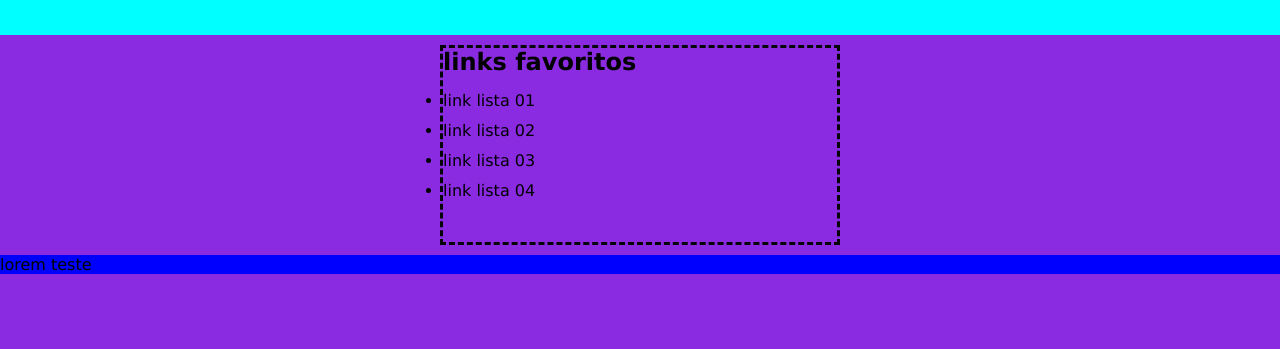
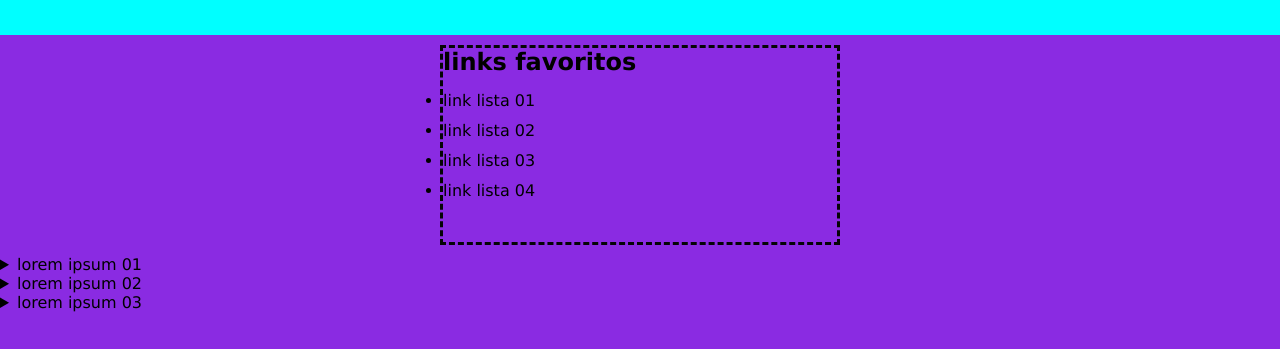
Before and after one commit to microdoraul/Display_tb, a website: page index.html in a window 1280 px wide. Shown: the part 65-414 px from the top of the page. Drawn offline with Linux system fonts and the light colour scheme.

Commit message:
Add a pasta doc

```diff
--- a/index.html
+++ b/index.html
@@ -38,9 +38,23 @@
         </ul>
     </section>
 
+
     <!-- Segunda seção: Bloco de conteúdo/texto -->
-    <section class="container">
-        <p>lorem teste</p>
+    <section class="Sumario">
+        <details>
+            <summary>lorem ipsum 01</summary>
+            <p>Lorem ipsum dolor sit amet consectetur adipisicing elit. Ratione minus dolorem eius facere, tempore et voluptatem magnam ducimus unde? Culpa error ullam, aut corporis quisquam vitae reprehenderit quibusdam adipisci ad!</p>
+        </details>
+        <details>
+            <summary>lorem ipsum 02</summary>
+            <p>Lorem ipsum dolor sit amet consectetur adipisicing elit. Ratione minus dolorem eius facere, tempore et voluptatem magnam ducimus unde? Culpa error ullam, aut corporis quisquam vitae reprehenderit quibusdam adipisci ad!</p>
+        </details>
+        <details>
+            <summary>lorem ipsum 03</summary>
+            <p>Lorem ipsum dolor sit amet consectetur adipisicing elit. Ratione minus dolorem eius facere, tempore et voluptatem magnam ducimus unde? Culpa error ullam, aut corporis quisquam vitae reprehenderit quibusdam adipisci ad!</p>
+        </details>
+
+
     </section>
 
 </body>
```
Also changed, not shown: 2 other files.
